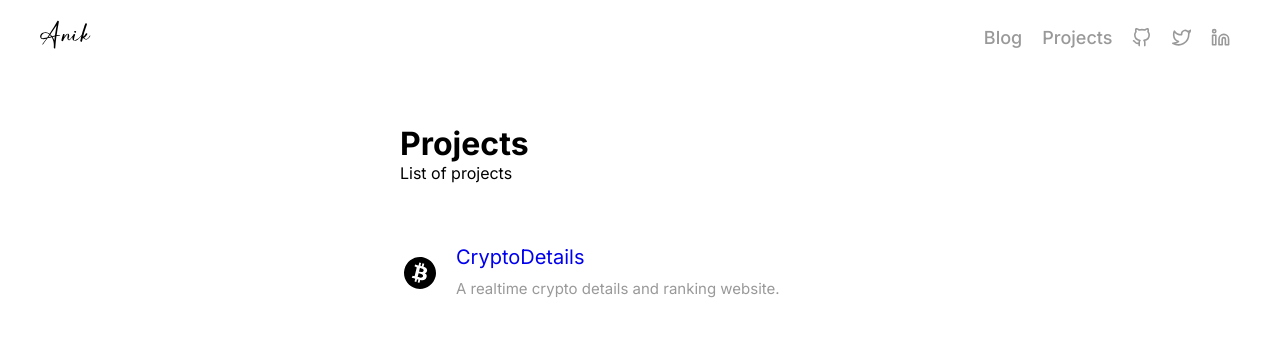
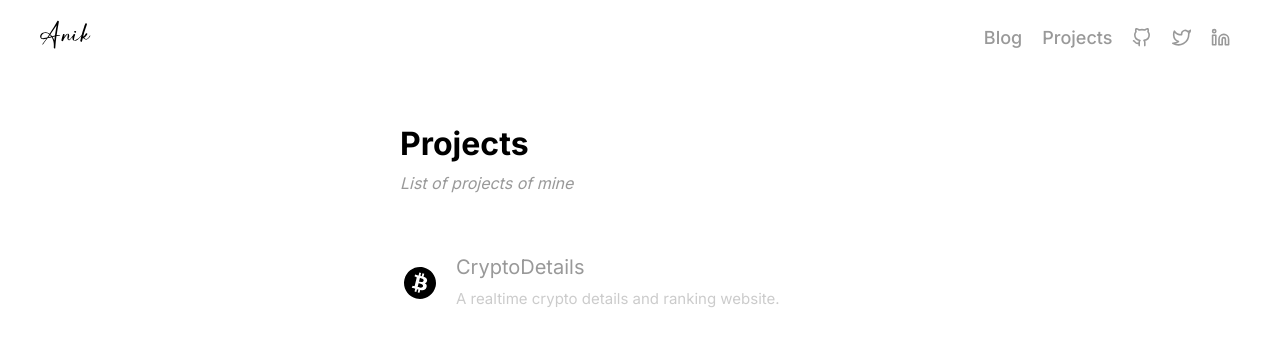
Before and after one commit to heyanik/myportfolio, a React (Create React App) app: page /projects in a window 1280 px wide. Shown: the top 346 px of the page. Built offline with nearby package versions, Linux system fonts and the light colour scheme.

Commit message:
finish design the project page

```diff
--- a/src/markdown/projects.md
+++ b/src/markdown/projects.md
@@ -1,11 +1,11 @@
 # Projects
 
-List of projects
+List of projects of mine
 
-<a href="https://www.w3schools.io/file/markdown-links/" target="_blank">
+<a href="https://cryptodetails.vercel.app/" target="_blank">
 ![text](bitcoin.svg)
 <span>
 CryptoDetails <br/>
-<span style="font-size:15px; color:#999999;">A realtime crypto details and ranking website.</span>
+<span style="font-size:15px; opacity: calc(50%);">A realtime crypto details and ranking website.</span>
 </span>
 </a>
--- a/src/pages/ProjectsStyle.css
+++ b/src/pages/ProjectsStyle.css
@@ -2,6 +2,12 @@
   margin-top: 50px;
   margin-left: 400px;
   width: 500px;
+  font-family: "Inter", sans-serif;
+}
+.project-md > p {
+  margin-top: 10px;
+  font-style: italic;
+  color: #999999;
 }
 .project-md > a {
   height: 100px;
@@ -13,11 +19,14 @@
   text-decoration: none;
   line-height: 30px;
   border-radius: 5px;
+  color: #999999;
 }
 .project-md > a > img {
   margin-right: 20px;
   margin-left: 20px;
 }
 .project-md a:hover {
+  background: whitesmoke;
   color: #000;
+  transition: all 0.8s;
 }
```
Also changed, not shown: public/galaxy.svg (deleted).
